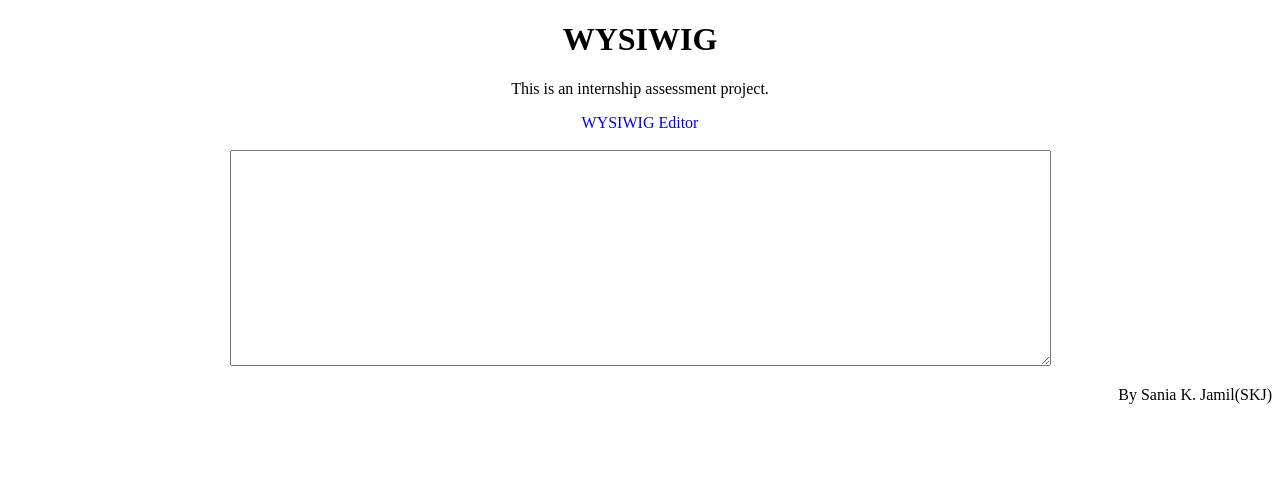
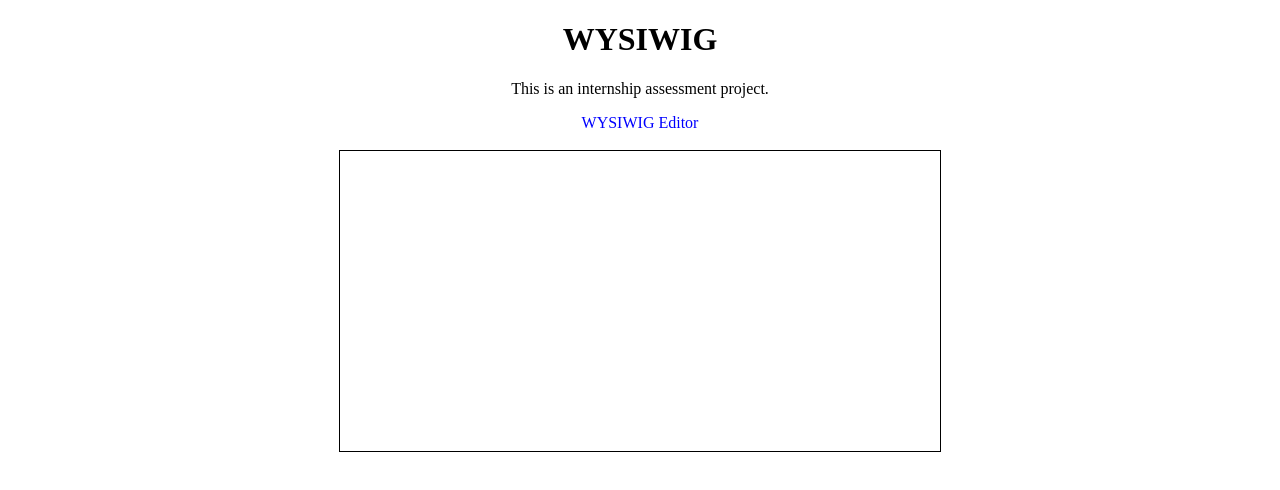
Before and after one commit to saniakhushbakhtjamil/WYSIWIG, a plain HTML site: page index.html in a window 1280 px wide. Drawn offline with Linux system fonts and the light colour scheme.

Commit message:
styleing and iframe

```diff
--- a/index.html
+++ b/index.html
@@ -4,11 +4,17 @@
 <title>WYSIWIG - SKJ</title>
 <script type="text/javascript" src="wysiwig/wysiwig.js"></script>
 </head>
-<body>
+<body onLoad="frameon();">
 
 <h1 style="text-align:center;">WYSIWIG</h1>
 <p style="text-align:center;">This is an internship assessment project.</p>
-<p style="color:blue;text-align:center;">WYSIWIG Editor<br><br><textarea name="myTextArea" id="myTextArea" cols="100" rows="14"></textarea></p>
+<p style="color:blue;text-align:center;">WYSIWIG Editor<br><br>
+
+<textarea style="display:none;" name="myTextArea" id="myTextArea" cols="100" rows="14"></textarea>
+<iframe name="textField" id="textField" style="border:#000000 1px solid; width:600px; height:300px;></iframe>
+
+
+</p>
 
 <p style="text-align:right;">By Sania K. Jamil(SKJ)</p>
 </body>
```
